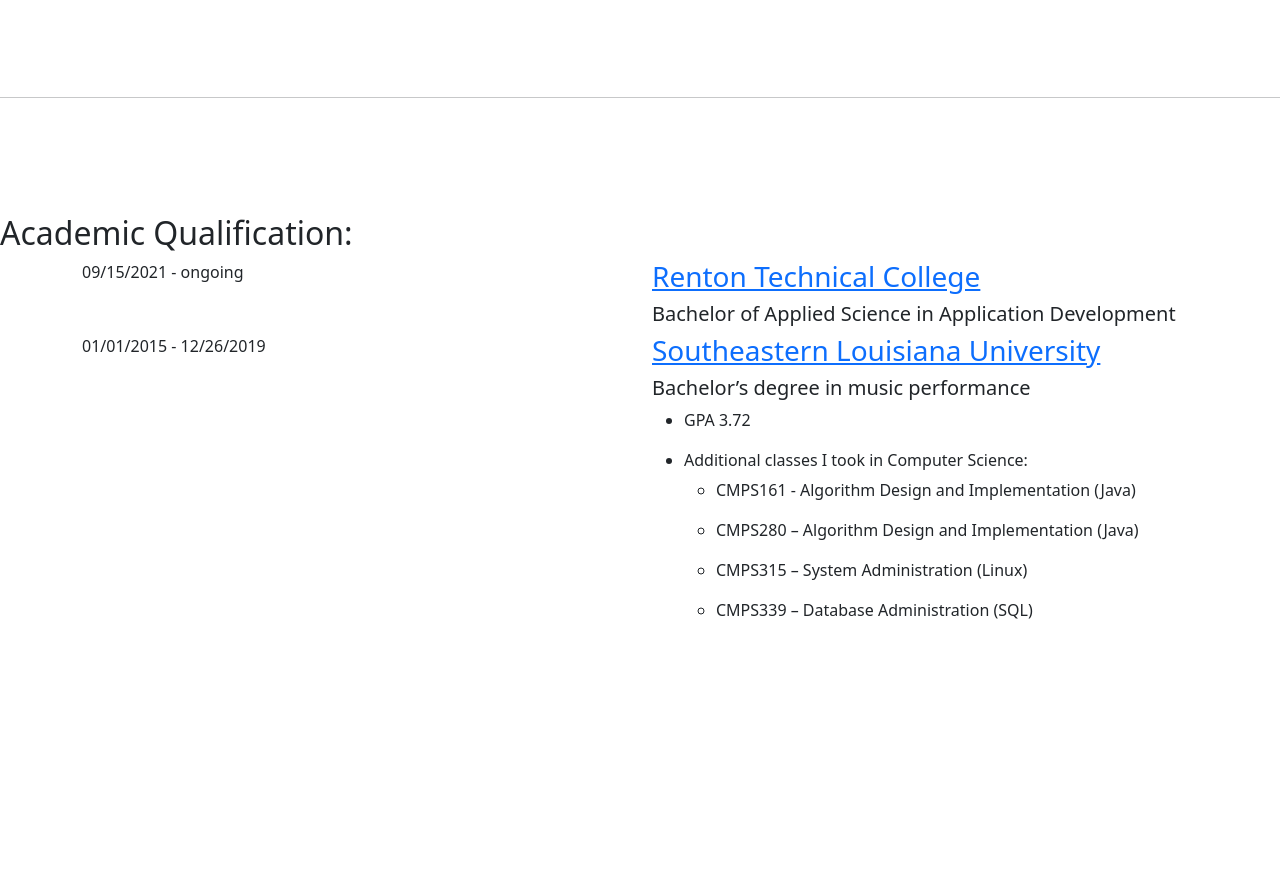
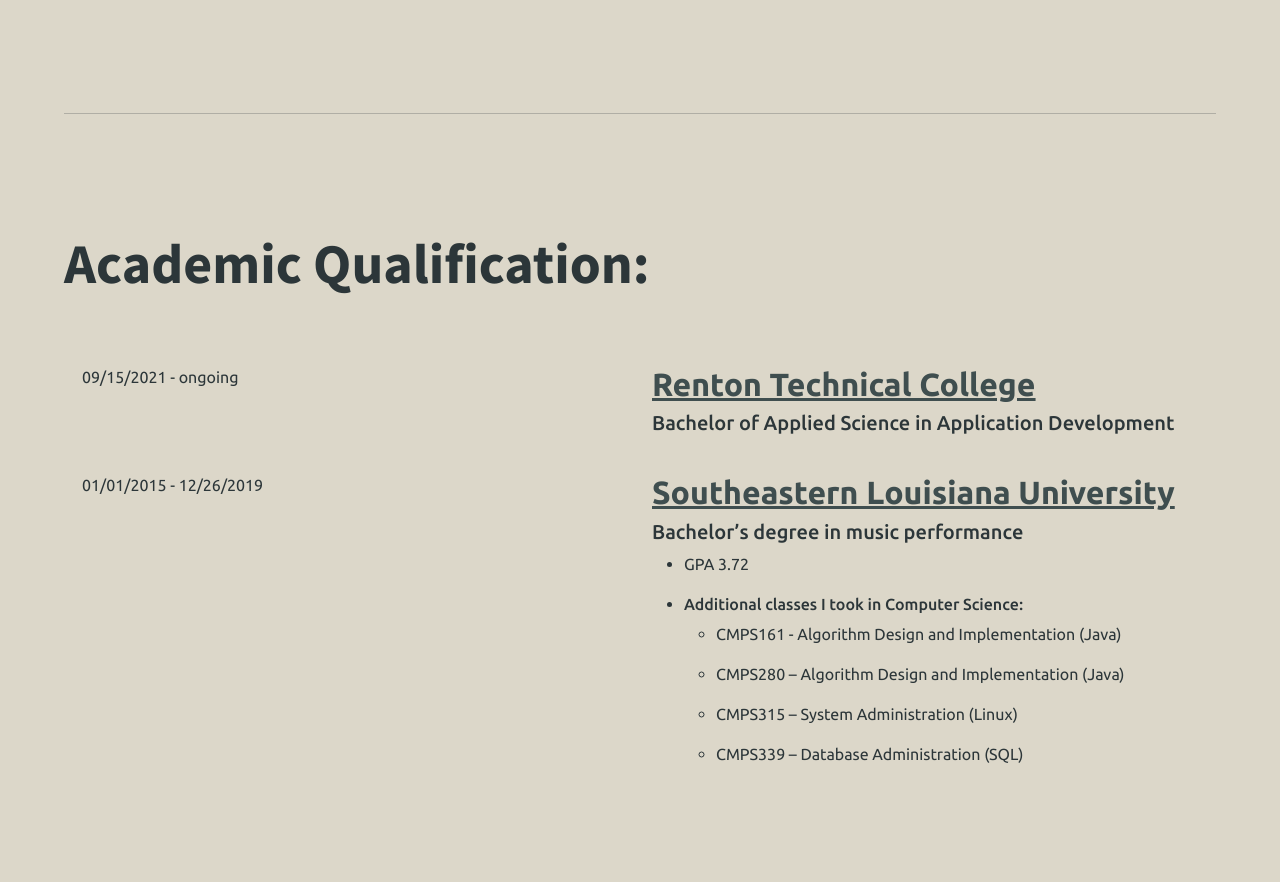
Before and after one commit to mark-pav/Mark-Pavlyuk-Web-Site, a plain HTML site: page index.html in a window 1280 px wide. Shown: the part 1502-2384 px from the top of the page. Before the commit the page ends 2240 px from the top, so only its background shows below. Drawn offline with nearby package versions, Linux system fonts and the light colour scheme.

Commit message:
added some css. Mainly colors and some element placements. Also, first commit to be published on my custom domain!

```diff
--- a/index.html
+++ b/index.html
@@ -7,6 +7,12 @@
     <link rel="shortcut icon" href="res/favicon.ico">
     <link href="https://cdn.jsdelivr.net/npm/bootstrap@5.2.2/dist/css/bootstrap.min.css" rel="stylesheet" integrity="sha384-Zenh87qX5JnK2Jl0vWa8Ck2rdkQ2Bzep5IDxbcnCeuOxjzrPF/et3URy9Bv1WTRi" crossorigin="anonymous">
     <link rel="stylesheet" href="styles.css">
+
+    <!-- Google Fonts -->
+    <link rel="preconnect" href="https://fonts.googleapis.com">
+    <link rel="preconnect" href="https://fonts.gstatic.com" crossorigin>
+    <link href="https://fonts.googleapis.com/css2?family=Source+Sans+Pro:ital,wght@0,200;0,300;0,400;0,600;0,700;0,900;1,200;1,300;1,400;1,600;1,700;1,900&family=Ubuntu:ital,wght@0,300;0,400;0,500;0,700;1,300;1,400;1,500;1,700&display=swap"
+      rel="stylesheet">
 
 
 
@@ -35,10 +41,6 @@
               <a class="nav-link" href="#education">
                 Education
               </a>
-              <!-- <ul class="dropdown-menu">
-                <li><a class="dropdown-item" href="#">Southeastern Louisiana University <i class="fa-regular fa-violin"></i></a></li>
-                <li><a class="dropdown-item" href="#">Renton Technical College</a></li>
-              </ul> -->
             </li>
             <li class="nav-item">
               <a class="nav-link" href="#">About me</a>
@@ -135,7 +137,7 @@
       <h2>Academic Qualification:</h2>
       <div class="container">
 
-        <div class="row">
+        <div class="row first-row-in-section">
           <div class="col">
             09/15/2021 - ongoing
           </div>
@@ -145,7 +147,8 @@
           </div>
         </div>
 
-        <div class="row">
+
+        <div class="row first-row-in-section">
           <div class="col">
             01/01/2015 - 12/26/2019
           </div>
--- a/styles.css
+++ b/styles.css
@@ -1,7 +1,47 @@
-body {}
+/* color pallete: https://colorhunt.co/palette/2c36393f4e4fa27b5cdcd7c9 */
+body {
+  color: #2C3639;
+  background-color: #DCD7C9;
+  padding-left: 5%;
+  padding-right: 5%;
+  font-family: 'Ubuntu', sans-serif;
+}
+
+a {
+  color: #3F4E4F;
+}
+
+a:hover {
+  color: #A27B5C;
+}
+
+h1 {
+  font-weight: 900;
+  font-size: 5rem;
+}
+
+h2 {
+  font-family: 'Source Sans Pro', sans-serif;
+  font-weight: 700;
+  font-size: 3.5rem;
+  padding-bottom: 30px;
+}
+
+h3 {
+  font-size: 2rem;
+  font-weight: 700;
+}
+
+h4 {
+  font-weight: 100;
+}
 
 .section {
   padding: 100px 0;
+}
+
+.first-row-in-section {
+  padding-top: 30px;
 }
 
 .col-with-padding {
```
